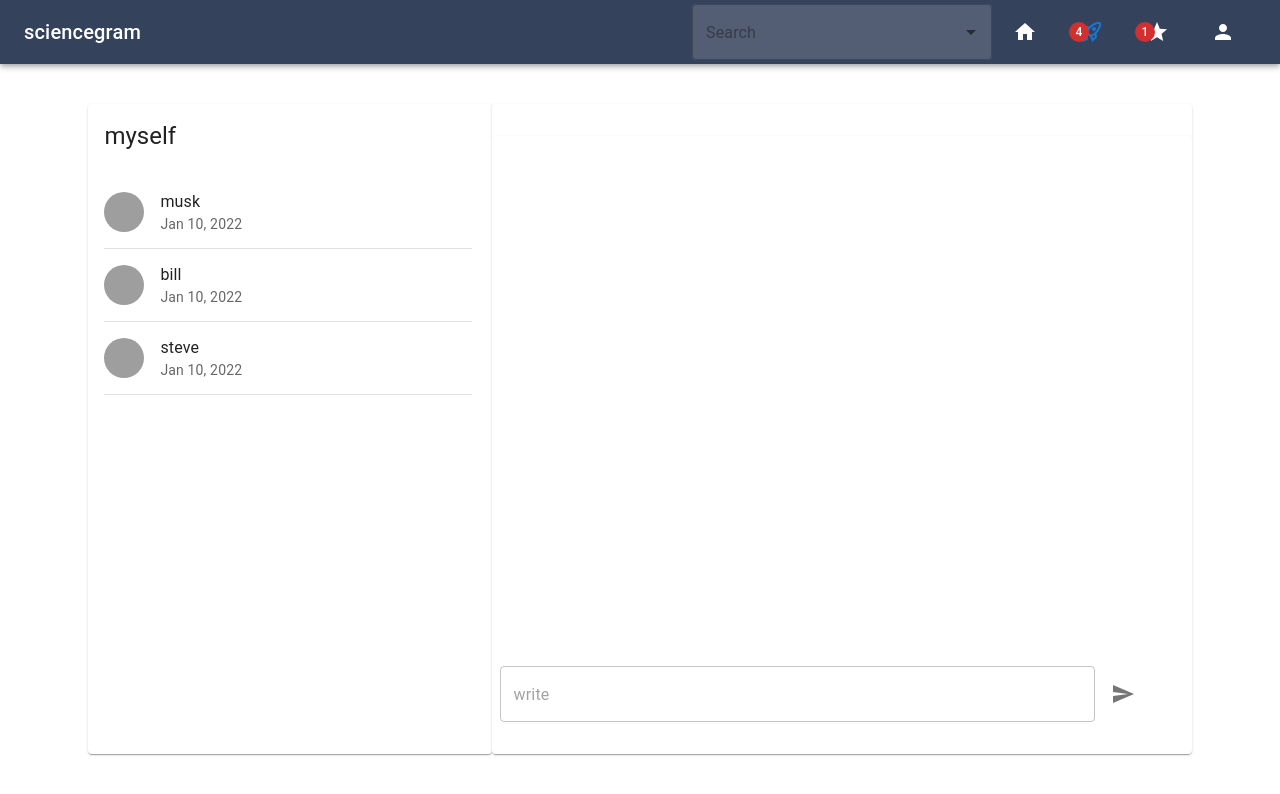
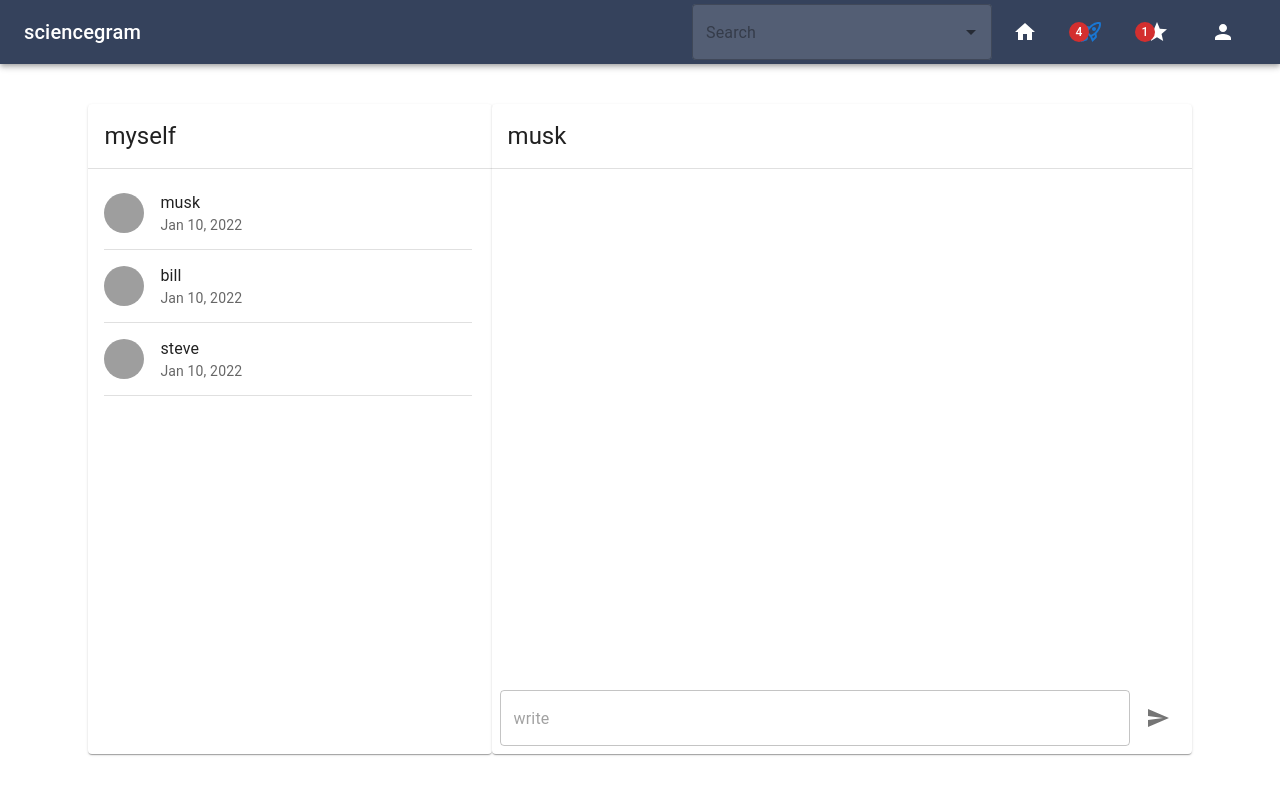
Before and after one commit to LucasDevSystem/sciencegram-front, a React (Create React App) app: page /messages in a window 1280 px wide. Shown: the top 794 px of the page. Built offline with nearby package versions, Linux system fonts and the light colour scheme; grey boxes are pictures that could not be loaded.

Commit message:
(*messages):*done,refactored code

```diff
--- /dev/null
+++ b/src/pages/messages/InboxList.js
@@ -0,0 +1,32 @@
+import * as React from "react";
+import List from "@mui/material/List";
+import ListItem from "@mui/material/ListItem";
+import ListItemText from "@mui/material/ListItemText";
+import ListItemAvatar from "@mui/material/ListItemAvatar";
+import Avatar from "@mui/material/Avatar";
+import { Card, CardHeader, Divider } from "@mui/material";
+import styles from "./styles";
+
+const InboxList = ({ recentMessages = [], onSelect }) => {
+  return (
+    <Card sx={styles.inboxContainner}>
+      <CardHeader title="myself" />
+      <Divider></Divider>
+      <List sx={styles.inboxContent}>
+        {recentMessages.map(({ profileImageUrl, userName }) => (
+          <div key={userName}>
+            <ListItem onClick={(e) => onSelect(userName)}>
+              <ListItemAvatar>
+                <Avatar src={profileImageUrl}></Avatar>
+              </ListItemAvatar>
+              <ListItemText primary={userName} secondary="Jan 10, 2022" />
+            </ListItem>
+            <Divider variant="middle" />
+          </div>
+        ))}
+      </List>
+    </Card>
+  );
+};
+
+export default InboxList;
--- a/src/pages/messages/MessagesView.js
+++ b/src/pages/messages/MessagesView.js
@@ -3,81 +3,87 @@ import {
   Card,
   CardActions,
   CardContent,
+  CardHeader,
+  Divider,
   IconButton,
   List,
   TextField,
   Typography,
 } from "@mui/material";
 import { Send } from "@mui/icons-material";
+import styles from "./styles";
+const MessageCard = Card;
 
 const MessagesView = ({ messages }) => {
-  const [text, setText] = React.useState("");
+  const handleSend = () => {};
 
-  const handleSend = () => {
-    setText("");
+  return (
+    <MessageCard sx={styles.messageCard}>
+      <MessageHeader title={"musk"} />
+      <MessageContent messages={messages} />
+      <MessageInput onSend={handleSend} />
+    </MessageCard>
+  );
 };
 
-  return (
-    <Card
-      sx={{
-        width: "100%",
-        height: "100%",
-        display: "flex",
-        flexDirection: "column",
-        flexShrink: 0,
-      }}
-    >
-      <List style={{ maxHeight: "100%", overflow: "auto" }}>
+export default MessagesView;
+
+const MessageHeader = ({ title }) => (
+  <>
+    <CardHeader title={title} />
+    <Divider></Divider>
+  </>
+);
+
+const MessageContent = ({ messages = [] }) => (
+  <List style={styles.messageContent}>
     <CardContent>
       {messages.map((msg, index) => (
-            <div
+        <InternalText
           key={index}
-              style={{
-                display: "flex",
-                justifyContent: isFromMe(msg) ? "flex-end" : "flex-right",
-              }}
-            >
-              <Typography
-                style={{
-                  marginTop: 5,
-                  fontSize: 16,
-                  padding: 4,
-                  borderRadius: 10,
-                  backgroundColor: "#D3D3D3",
-                  textAlign: "center",
-                }}
-              >
-                {msg[Object.keys(msg)[0]]}
-              </Typography>
-            </div>
+          isSentByViewer={isSentByViewer(msg)}
+          msg={msg}
+        />
       ))}
     </CardContent>
   </List>
-      <CardActions
-        sx={{
-          margin: "auto",
-          width: "100%",
-          marginBottom: 7,
+);
+
+const InternalText = ({ isSentByViewer, msg }) => (
+  <div
+    style={{
+      display: "flex",
+      justifyContent: isSentByViewer ? "flex-end" : "flex-right",
     }}
   >
+    <Typography style={styles.message}>{msg[Object.keys(msg)[0]]}</Typography>
+  </div>
+);
+
+const MessageInput = ({ onSend }) => {
+  const [text, setText] = React.useState("");
+  return (
+    <CardActions sx={styles.cardActions}>
       <TextField
-          sx={{ width: "85%" }}
+        sx={{ width: "90%" }}
         id="outlined-uncontrolled"
         placeholder="write"
         value={text}
         onChange={(e) => setText(e.target.value)}
       />
-        <IconButton onClick={handleSend}>
+      <IconButton
+        onClick={() => {
+          setText("");
+          onSend(text);
+        }}
+      >
         <Send></Send>
       </IconButton>
     </CardActions>
-    </Card>
   );
 };
 
-export default MessagesView;
-
-function isFromMe(msg) {
+function isSentByViewer(msg) {
   if (msg.me) {
     return true;
   }
--- a/src/pages/messages/RecentMessagesList.js
+++ /dev/null
@@ -1,27 +0,0 @@
-import * as React from "react";
-import List from "@mui/material/List";
-import ListItem from "@mui/material/ListItem";
-import ListItemText from "@mui/material/ListItemText";
-import ListItemAvatar from "@mui/material/ListItemAvatar";
-import Avatar from "@mui/material/Avatar";
-import { Divider } from "@mui/material";
-
-const RecentMessagesList = ({ recentMessages = [] ,onSelect}) => {
-  return (
-    <List sx={{ width: "99%", maxWidth: 400, bgcolor: "background.paper" }}>
-      {recentMessages.map(({ profileImageUrl, userName }) => (
-        <div key={userName}>
-          <ListItem onClick={(e) => onSelect(userName)}>
-            <ListItemAvatar>
-              <Avatar src={profileImageUrl}></Avatar>
-            </ListItemAvatar>
-            <ListItemText primary={userName} secondary="Jan 10, 2022" />
-          </ListItem>
-          <Divider variant="middle" />
-        </div>
-      ))}
-    </List>
-  );
-};
-
-export default RecentMessagesList;
--- a/src/pages/messages/index.js
+++ b/src/pages/messages/index.js
@@ -1,9 +1,10 @@
 import * as React from "react";
 
-import { Box, Card, CardHeader } from "@mui/material";
+import { Box } from "@mui/material";
 import { Container } from "@mui/system";
 import MessagesView from "./MessagesView";
-import RecentMessagesList from "./RecentMessagesList";
+import styles from "./styles";
+import InboxList from "./InboxList";
 
 const messagesData = [
   {
@@ -81,28 +82,11 @@ const MessagesPage = () => {
   return (
     <div>
       <Container fixed>
-        <Box
-          sx={{
-            width: "100%",
-            height: 650,
-            marginLeft: "auto",
-            marginRight: "auto",
-            display: "flex",
-            justifyContent: "center",
-            marginTop: 5,
-          }}
-        >
-          <Card sx={{ maxWidth: 700, width: "35%", float: "left" }}>
-            <CardHeader title="myself" />
-            <RecentMessagesList
-              onSelect={handleSelect}
-              recentMessages={messagesData}
-            />
-          </Card>
-          <Card sx={{ maxWidth: 700, width: "75%" }}>
-            <CardHeader title={activeMessage} />
+        <Box sx={styles.box}>
+          <InboxList onSelect={handleSelect} recentMessages={messagesData} />
+          <div style={styles.messageContainner}>
             <MessagesView messages={messages} />
-          </Card>
+          </div>
         </Box>
       </Container>
     </div>
--- /dev/null
+++ b/src/pages/messages/styles.js
@@ -0,0 +1,39 @@
+const styles = {
+  /// INDEX
+  box: {
+    width: "100%",
+    height: 650,
+    marginLeft: "auto",
+    marginRight: "auto",
+    display: "flex",
+    justifyContent: "center",
+    marginTop: 5,
+  },
+  /// INBOX LIST
+  inboxContainner: { maxWidth: 700, width: "35%", float: "left" },
+  inboxContent: { width: "99%", maxWidth: 400, bgcolor: "background.paper" },
+  /// MESSAGE VIEW
+  messageContainner: { maxWidth: 700, width: "75%" },
+  messageContent: { maxHeight: "100%", overflow: "auto" },
+  messageCard: {
+    width: "100%",
+    height: "100%",
+    display: "flex",
+    flexDirection: "column",
+    flexShrink: 0,
+  },
+  message: {
+    marginTop: 5,
+    fontSize: 16,
+    padding: 4,
+    borderRadius: 10,
+    backgroundColor: "#D3D3D3",
+    textAlign: "center",
+  },
+  cardActions: {
+    margin: "auto",
+    width: "100%",
+    marginBottom: 0,
+  },
+};
+export default styles;
```
Lines whose indentation alone changed are shown as unchanged.
